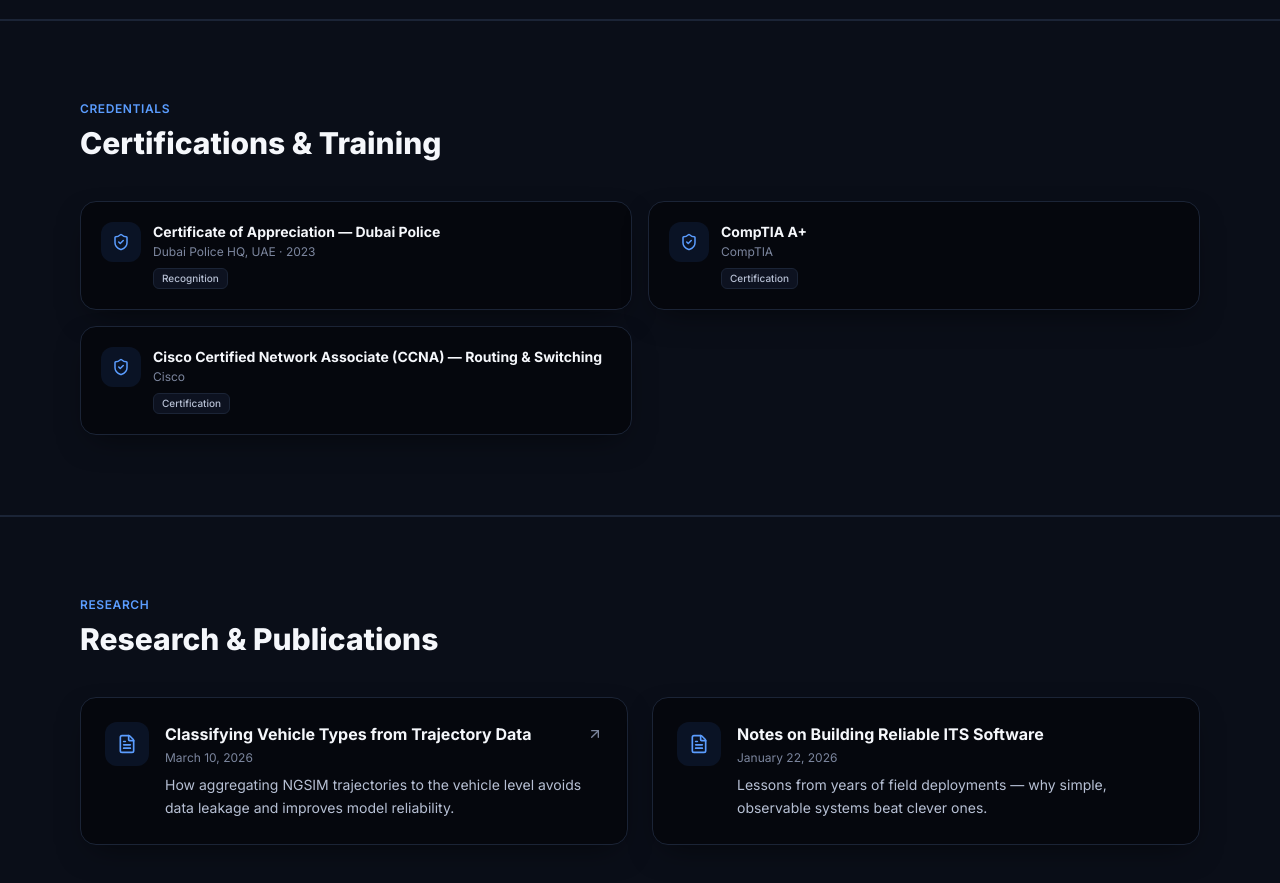
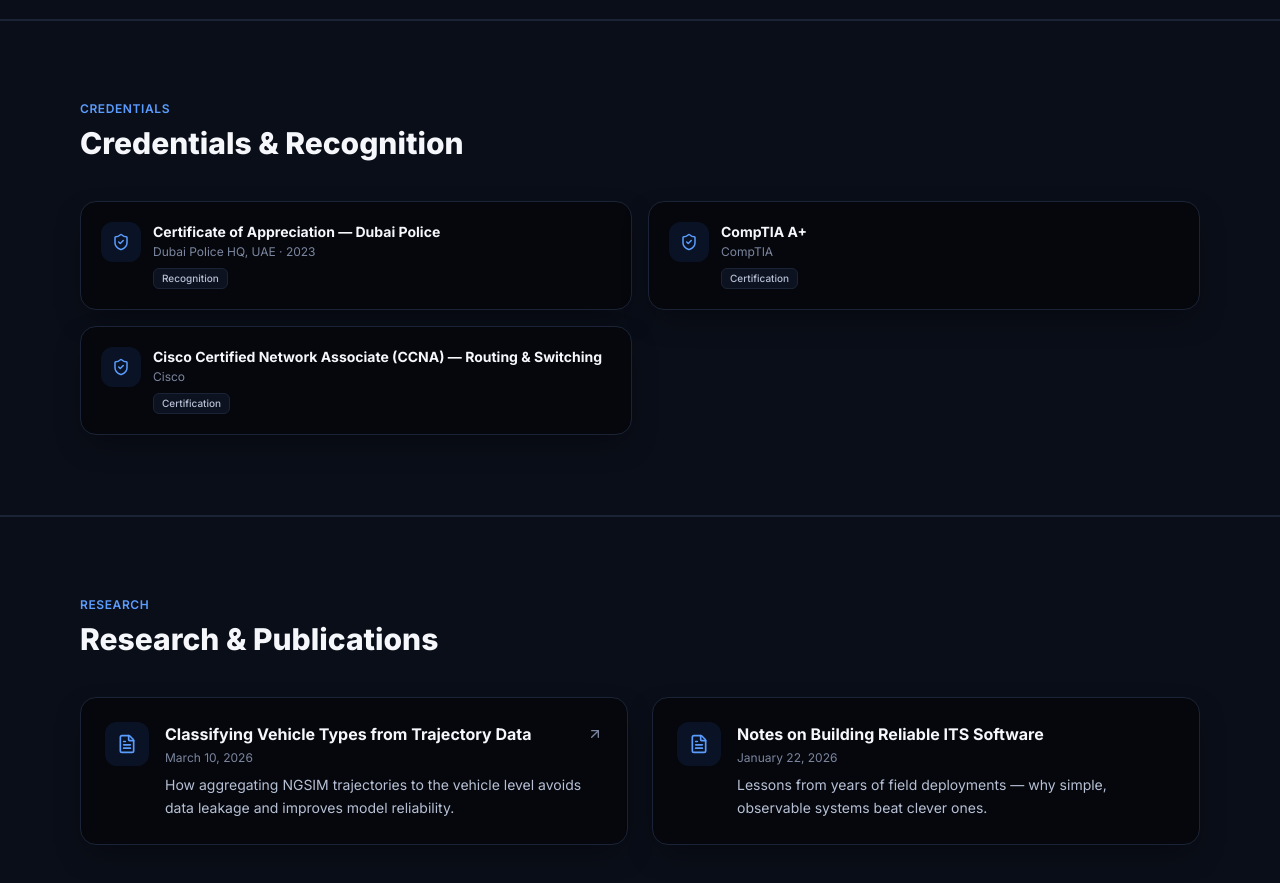
Before and after one commit to Mahyoub88/Mahyoub88.github.io, a React (Vite) app: page / in a window 1280 px wide. Shown: the part 4920-5803 px from the top of the page. Built offline with nearby package versions, Linux system fonts and the light colour scheme.

Commit message:
docs(credentials): rename the section to Credentials & Recognition [skip ci]
The section holds an award alongside certifications, so "Certifications &
Training" was the wrong label for it.

Written via AI Shared Memory MCP by Mahyoub88.

```diff
--- a/src/components/Certifications.tsx
+++ b/src/components/Certifications.tsx
@@ -11,7 +11,7 @@ export function Certifications() {
       <Container className="max-w-4xl">
         <p className="text-xs font-semibold tracking-wider text-brand-blue-400">CREDENTIALS</p>
         <h2 className="mt-2 text-3xl font-extrabold text-[var(--text-1)]">
-          Certifications &amp; Training
+          Credentials &amp; Recognition
         </h2>
 
         <div className="mt-10 grid grid-cols-1 gap-4 sm:grid-cols-2">
```
